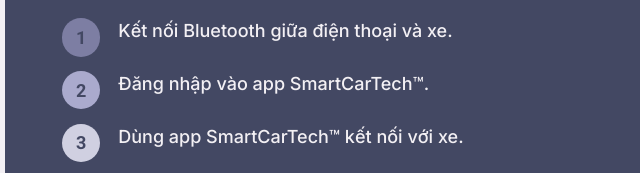
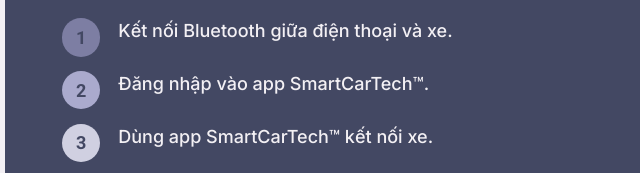
Before and after one commit to smartcartech/SmartCarTech_Web, a plain HTML site: page index.html in a window 1280 px wide. Shown: the part 5260-5433 px from the top of the page, 19-659 px from the left. Drawn offline with Linux system fonts and the light colour scheme.

Commit message:
update home

```diff
--- a/index.html
+++ b/index.html
@@ -518,7 +518,7 @@
                                 <span> 1 </span>
                             </div>
                             <div>
-                                <h6 class="cl-05 font-roboto-medium mb-1"> Kết nối Bluetooth giữa điện thoại và xe. </h6>
+                                <h6 class="cl-05 font-roboto-medium mb-1">Kết nối Bluetooth giữa điện thoại và xe.</h6>
                                 <!-- <p class="fs-20 cl-16"> SmartCarTech&trade; A B C <a href="#" class="cl-fff text-underline">A B C</a> and <a href="#" class="cl-fff text-underline">A B C</a>. </p> -->
                             </div>
                         </li>
@@ -538,7 +538,7 @@
                                 <span> 3 </span>
                             </div>
                             <div>
-                                <h6 class="cl-05 font-roboto-medium mb-1">Dùng app SmartCarTech&trade; kết nối với xe.</h6>
+                                <h6 class="cl-05 font-roboto-medium mb-1">Dùng app SmartCarTech&trade; kết nối xe.</h6>
                                 <!-- <p class="fs-20 cl-16">A B C. </p> -->
                             </div>
                         </li>
```
